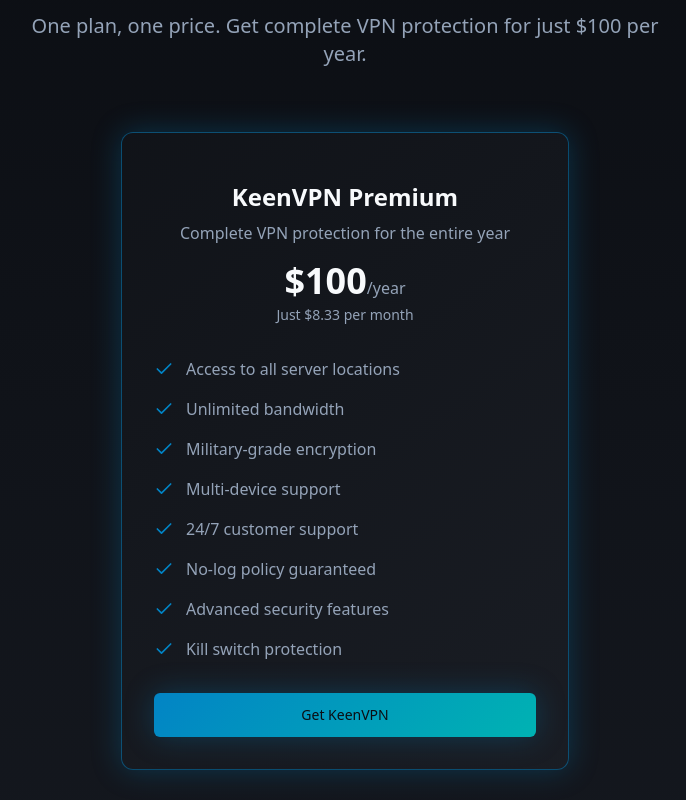
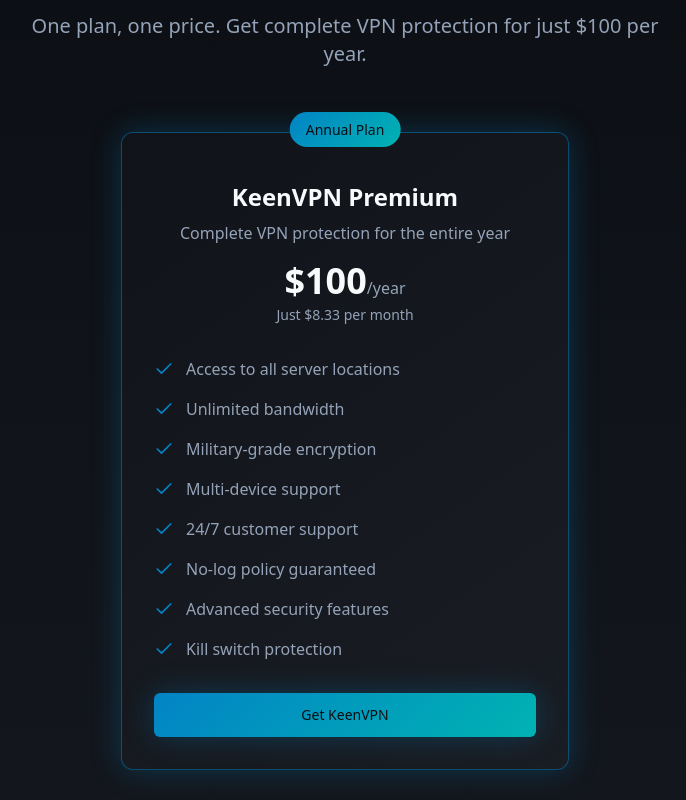
Before and after one commit to Keen-VPN/website, a React (Vite) app: page / in a window 1280 px wide. Shown: the part 1820-2620 px from the top of the page, without its empty margins (295-981 px from the left). Built offline with nearby package versions, Linux system fonts and the light colour scheme.

Commit message:
Fix: Pricing component error
The error "plans is not defined" indicates that the `plans` variable is not accessible within the `Pricing` component. This commit will address this by ensuring the `plans` variable is correctly defined and accessible within the component's scope.

```diff
--- a/src/components/Pricing.tsx
+++ b/src/components/Pricing.tsx
@@ -33,7 +33,7 @@ const Pricing = () => {
         </div>
 
         <div className="flex justify-center">
-          <div className="p-8 bg-gradient-card rounded-xl border border-primary/50 shadow-glow transition-all duration-300 max-w-md w-full">
+          <div className="relative p-8 bg-gradient-card rounded-xl border border-primary/50 shadow-glow transition-all duration-300 max-w-md w-full">
             <div className="absolute -top-4 left-1/2 transform -translate-x-1/2">
               <span className="bg-gradient-primary text-primary-foreground px-4 py-2 rounded-full text-sm font-medium">
                 Annual Plan
```
